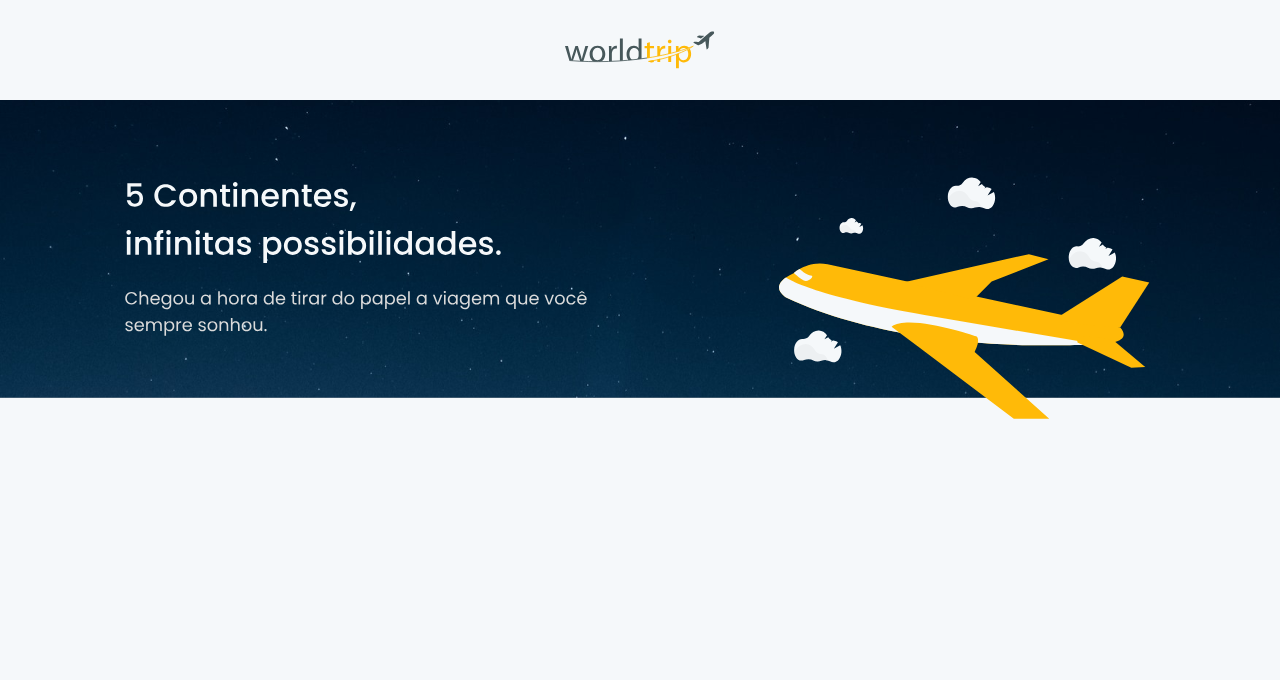
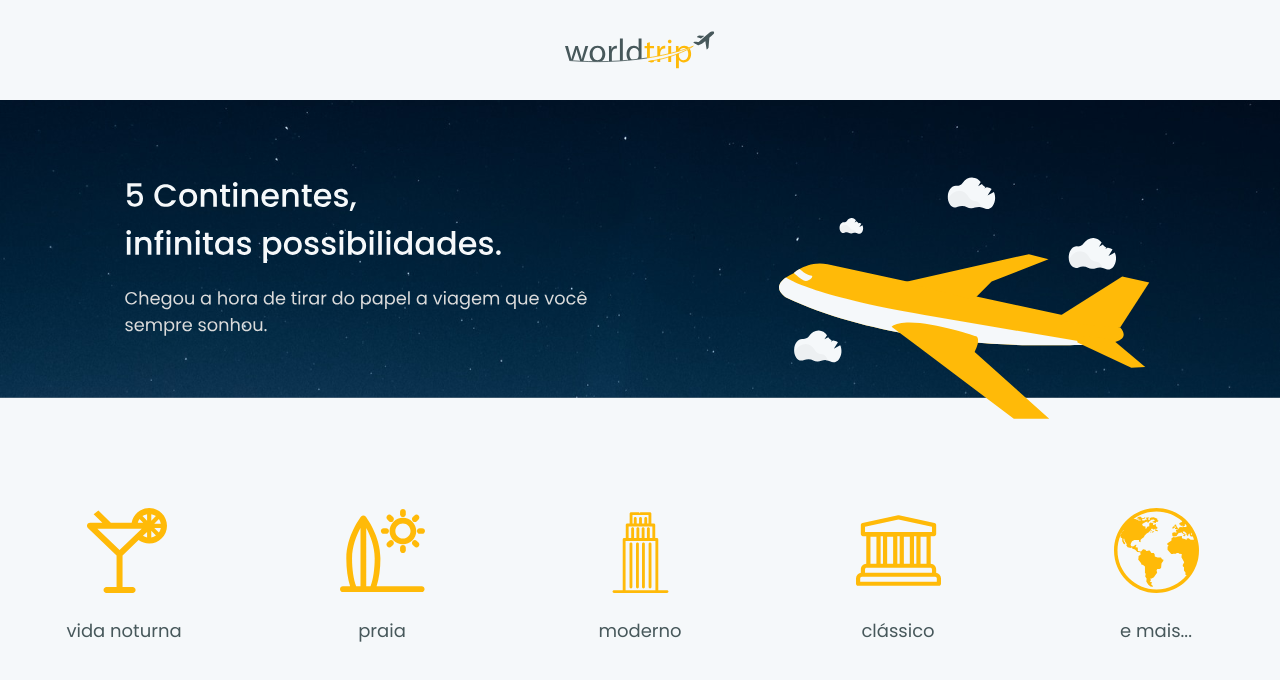
Before and after one commit to RgMellon/ignite-challenge-world-trip, a Next.js app: page / in a window 1280 px wide. Shown: the top 680 px of the page. Built offline with nearby package versions, Linux system fonts and the light colour scheme.

Commit message:
Add categories list

```diff
--- /dev/null
+++ b/src/components/Categories/Item.tsx
@@ -0,0 +1,25 @@
+import { Box, Text, Image } from "@chakra-ui/react";
+
+type ItemProps = {
+  image: string;
+  title: string;
+};
+
+export function Item({ title, image }: ItemProps) {
+  return (
+    <Box justify="center" align="center">
+      <Image
+        w="85px"
+        height="85px"
+        src={image}
+        alt={title}
+      />
+      <Text
+        fontSize="lg"
+        mt="6"
+      >
+        {title}
+      </Text>
+    </Box>
+  );
+}
--- /dev/null
+++ b/src/components/Categories/index.tsx
@@ -0,0 +1,14 @@
+import { SimpleGrid } from "@chakra-ui/layout";
+import { Item } from "./Item";
+
+export function Categories() {
+  return (
+    <SimpleGrid columns={5} spacing="130px">
+      <Item title="vida noturna" image="categories/cocktail.svg" />
+      <Item title="praia" image="categories/beach.svg" />
+      <Item title="moderno" image="categories/building.svg" />
+      <Item title="clássico" image="categories/museum.svg" />
+      <Item title="e mais..." image="categories/earth.svg" />
+    </SimpleGrid>
+  );
+}
--- a/src/pages/index.tsx
+++ b/src/pages/index.tsx
@@ -1,6 +1,7 @@
 import { Flex, Image } from "@chakra-ui/react";
 
 import { Header } from "../components/Header";
+import { Categories } from "../components/Categories";
 
 export default function Home() {
   return (
@@ -12,6 +13,11 @@ export default function Home() {
         src="banner.svg"
         alt="A Banner with a plain flying"
       />
+
+      <Flex direction="column" w="100%" my="80px" maxWidth={1160} mx="auto">
+        <Categories />
+
+      </Flex>
     </Flex>
   );
 }
```
